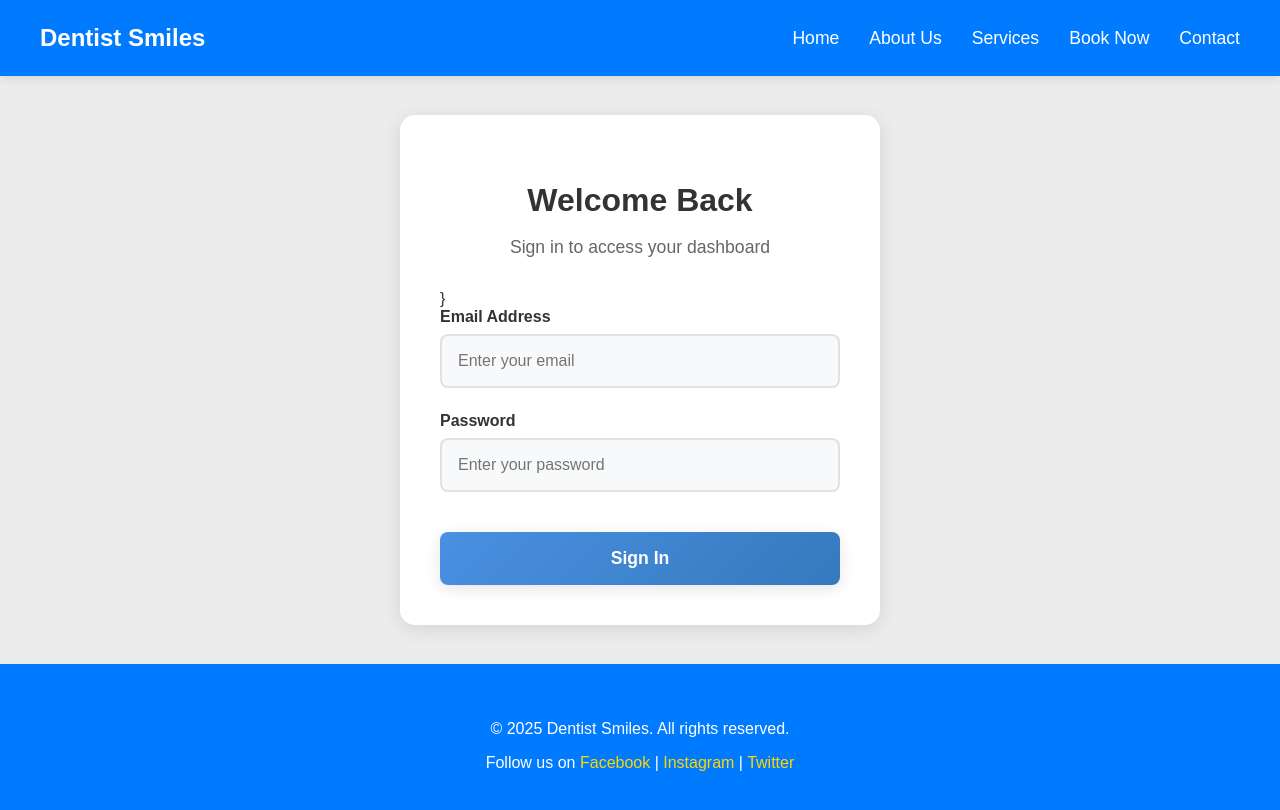
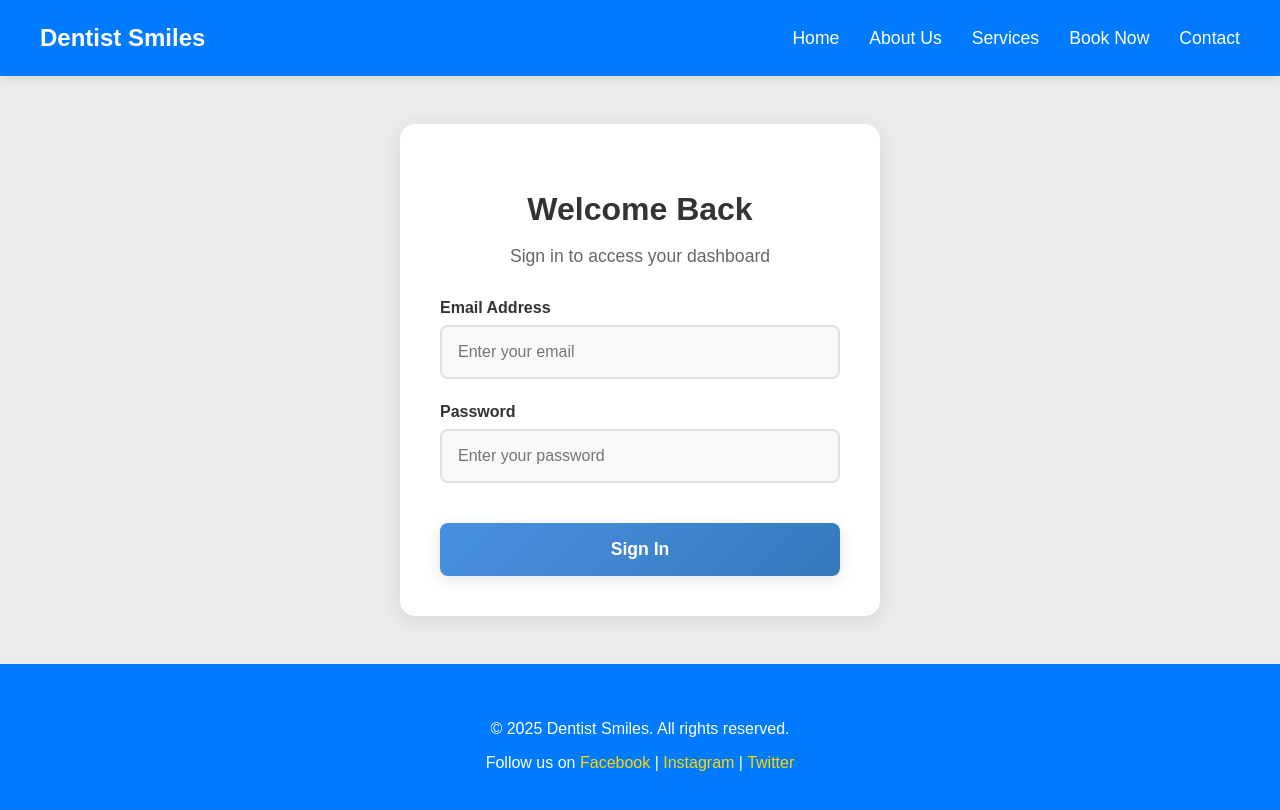
Before and after one commit to jamalgabir/dentist-app, a React (Create React App) app: page /admin/login in a window 1280 px wide. Shown: the top 810 px of the page. Built offline with nearby package versions, Linux system fonts and the light colour scheme.

Commit message:
Updated adminLogin.js

```diff
--- a/src/components/adminLogin.js
+++ b/src/components/adminLogin.js
@@ -38,7 +38,7 @@ const AdminLogin = () => {
                 </div>
 
                 {errorMessage && <div className="error-message">{errorMessage}</div>}
-                }
+
 
                 <form className="login-form" onSubmit={handleLogin}>
                     <div className="form-group">
```
